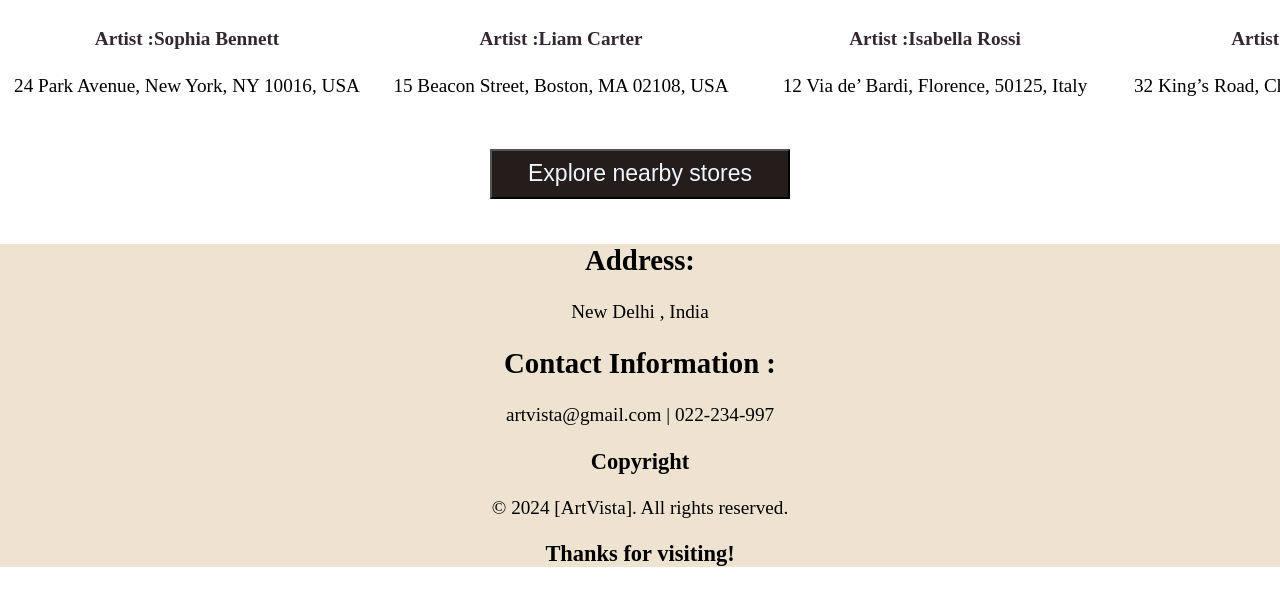
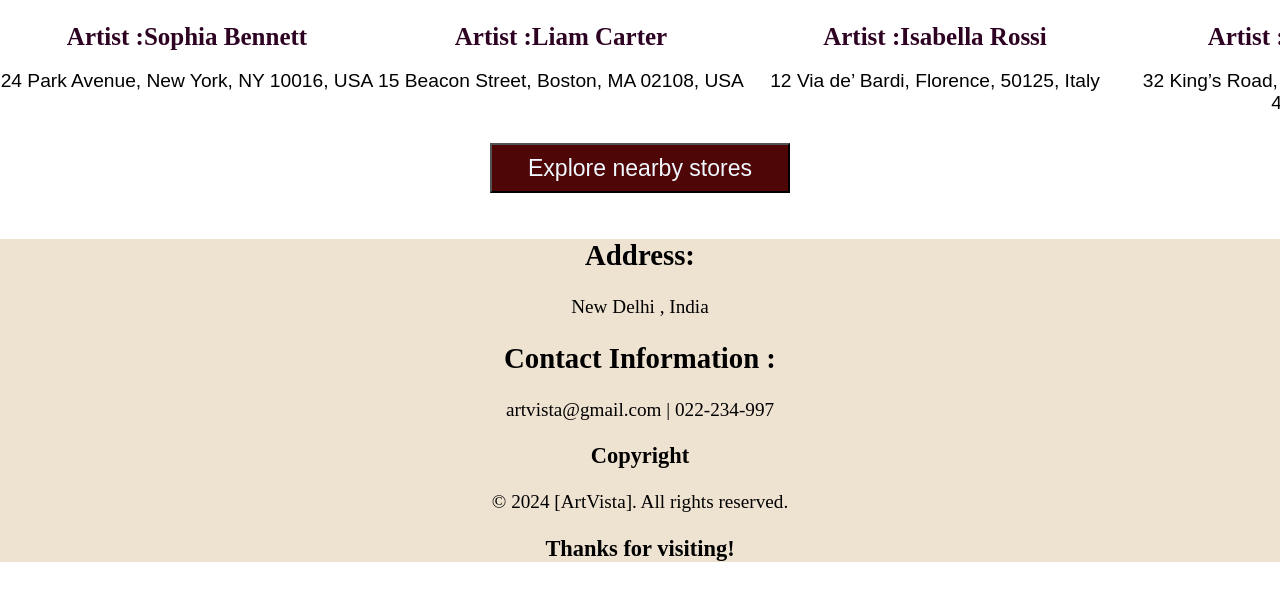
Before and after one commit to seyjall/ArtVista, a plain HTML site: page index.html in a window 1280 px wide. Shown: the part 2436-3026 px from the top of the page. Drawn offline with Linux system fonts and the light colour scheme.

Commit message:
Update style.css

```diff
--- a/style.css
+++ b/style.css
@@ -52,7 +52,7 @@ a{
     text-decoration: none;
     color: black;
 }
-li:hover{
+.hover:hover{
     border-bottom: 2px solid rgb(86, 27, 76);
     border-radius: 0.5px;
 }
@@ -106,6 +106,7 @@ footer{
 }
 .text{
     text-align: center;
+
 }
 .artistname{
     text-align: center;
@@ -182,7 +183,7 @@ a{
     text-decoration: none;
     color: black;
 }
-li:hover{
+.Hover:hover{
     border-bottom: 3.5px solid rgb(86, 27, 76);
     border-radius: 1px;
 }
@@ -237,10 +238,14 @@ footer{
 }
 .text{
     text-align: center;
+    font-family:sans-serif;
 }
 .artistname{
     text-align: center;
-    color: rgb(51, 40, 48);
+    color: rgb(46, 2, 34);
+    font-family:serif;
+    font-size:25px;
+    line-height:1px;
 }
 
 .buttons {
@@ -254,7 +259,7 @@ footer{
     width: 300px;
     font-size: larger;
     margin-top: 10px;
-    background-color: rgb(37, 28, 28);
+    background-color: rgb(79, 6, 6);
     color: aliceblue;
 }
 .buttons button:hover{
```
